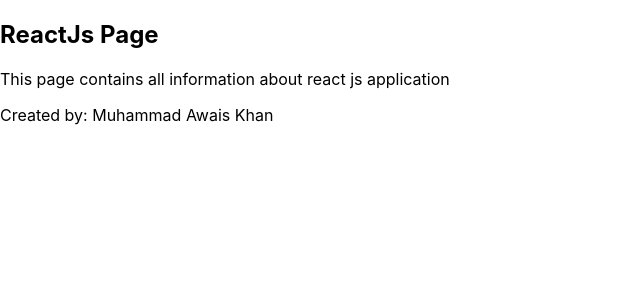
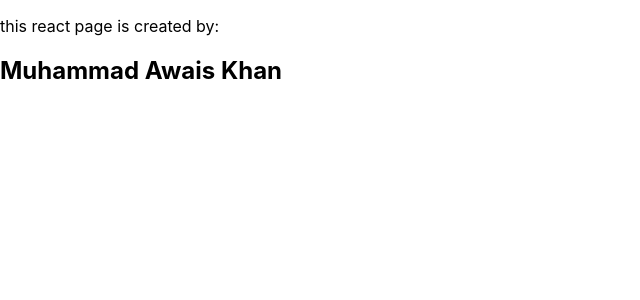
Before and after one commit to EngrAwaisKhan/first-react-app, a React (Create React App) app: page / in a window 1280 px wide. Shown: the top 300 px of the page, without its empty margins (0-640 px from the left). Built offline with nearby package versions, Linux system fonts and the light colour scheme.

Commit message:
import name.js file
add message through name.js file

```diff
--- a/src/App.js
+++ b/src/App.js
@@ -1,11 +1,9 @@
 import React from 'react';
-
+import Name from './name.js';
 function App() {
   return (
   <div>
-    <h2>ReactJs Page</h2>
-    <p>This page contains all information about react js application </p>
-    <p>Created by: Muhammad Awais Khan</p>
+    <Name Pname ="Muhammad Awais Khan"/>
   </div>
   )
 }
--- /dev/null
+++ b/src/name.js
@@ -0,0 +1,11 @@
+import React from 'react';
+
+function Name(props){
+    return(
+        <div>
+            <p>this react page is created by: <h2>{props.Pname}</h2></p>
+        </div>
+    )
+}
+
+export default Name;
```
